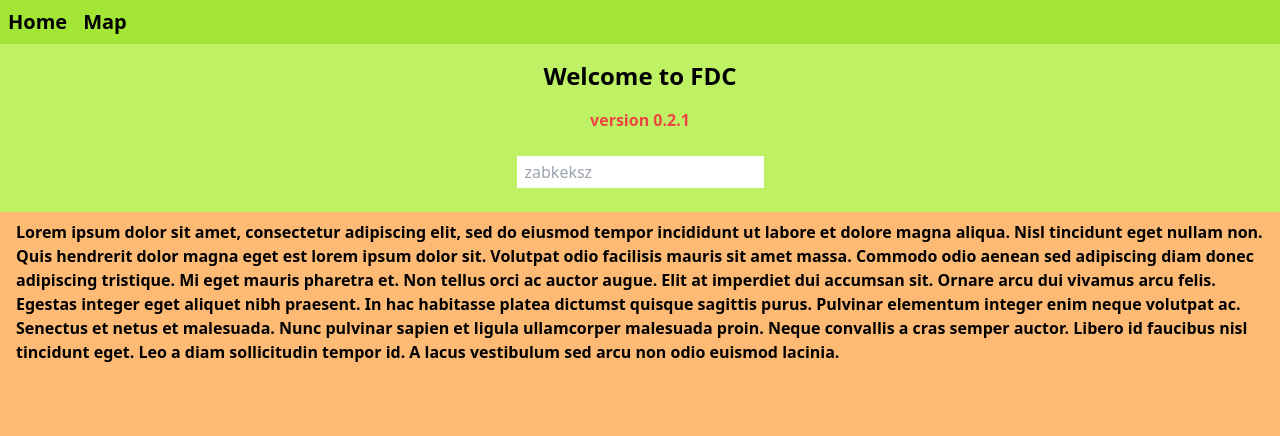
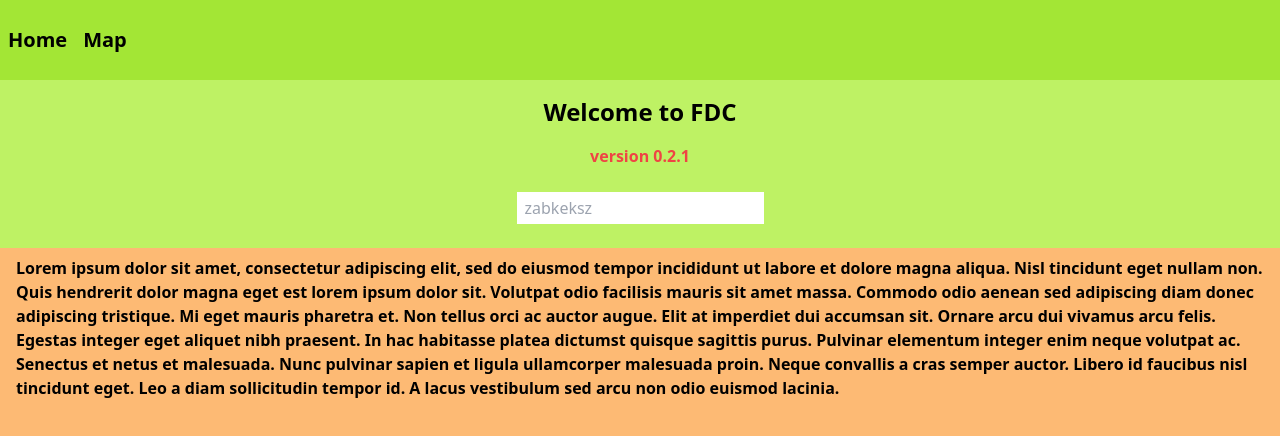
Before and after one commit to fg5002/A10, a SvelteKit app: page / in a window 1280 px wide. Shown: the top 436 px of the page. Built offline with nearby package versions, Linux system fonts and the light colour scheme.

Commit message:
modification in layout.svelte

```diff
--- a/src/routes/+layout.svelte
+++ b/src/routes/+layout.svelte
@@ -1,7 +1,7 @@
 <script>
 	import '../app.css';
 	let { children } = $props();
-	import Navbar from '$lib/Navbar.svelte';
+	import { base } from '$app/paths';
 
   if ("virtualKeyboard" in navigator) {
     navigator.virtualKeyboard.overlaysContent = true;
@@ -10,7 +10,10 @@
 </script>
 
 
-<div class="grid w-screen min-h-screen grid-rows-[auto_1fr] bg-slate-300">
-	<Navbar/>
+<div class="grid w-screen h-screen grid-rows-[10%,90%] bg-slate-300">
+	<nav class="flex items-center gap-4 p-2 m-0 text-xl font-bold bg-lime-400">
+		<a href="{base}/">Home</a>
+		<a href="{base}/map">Map</a>
+	</nav>
 	{@render children()}
 </div>
--- a/src/routes/+page.svelte
+++ b/src/routes/+page.svelte
@@ -1,13 +1,13 @@
 
-<div class="grid h-full" style="grid-template-rows: 1fr env(keyboard-inset-height, 0px);">
-  <div class="flex flex-col items-center font-bold bg-lime-300">
+<div class="grid" style="grid-template-rows: 1fr env(keyboard-inset-height, 0px);" in:fade out:fade>
+  <div class="flex flex-col items-center overflow-scroll font-bold bg-lime-300">
     <h1 class="my-4 text-2xl ">Welcome to FDC</h1>
     <div class="text-red-500 ">version 0.2.1</div>
     <input class="px-2 py-1 my-6 font-medium" placeholder="zabkeksz" type="text">
-    <div class="h-full px-4 py-2 bg-orange-300">
+    <div class="h-[100%] px-4 py-2 bg-orange-300">
       Lorem ipsum dolor sit amet, consectetur adipiscing elit, sed do eiusmod tempor incididunt ut labore et dolore magna aliqua. Nisl tincidunt eget nullam non. Quis hendrerit dolor magna eget est lorem ipsum dolor sit. Volutpat odio facilisis mauris sit amet massa. Commodo odio aenean sed adipiscing diam donec adipiscing tristique. Mi eget mauris pharetra et. Non tellus orci ac auctor augue. Elit at imperdiet dui accumsan sit. Ornare arcu dui vivamus arcu felis. Egestas integer eget aliquet nibh praesent. In hac habitasse platea dictumst quisque sagittis purus. Pulvinar elementum integer enim neque volutpat ac.
       Senectus et netus et malesuada. Nunc pulvinar sapien et ligula ullamcorper malesuada proin. Neque convallis a cras semper auctor. Libero id faucibus nisl tincidunt eget. Leo a diam sollicitudin tempor id. A lacus vestibulum sed arcu non odio euismod lacinia.
     </div>
   </div>
-  <div class="bg-cyan-300"></div>
+  <div class="bg-cyan-300"  in:fade out:fade></div>
 </div>
```
